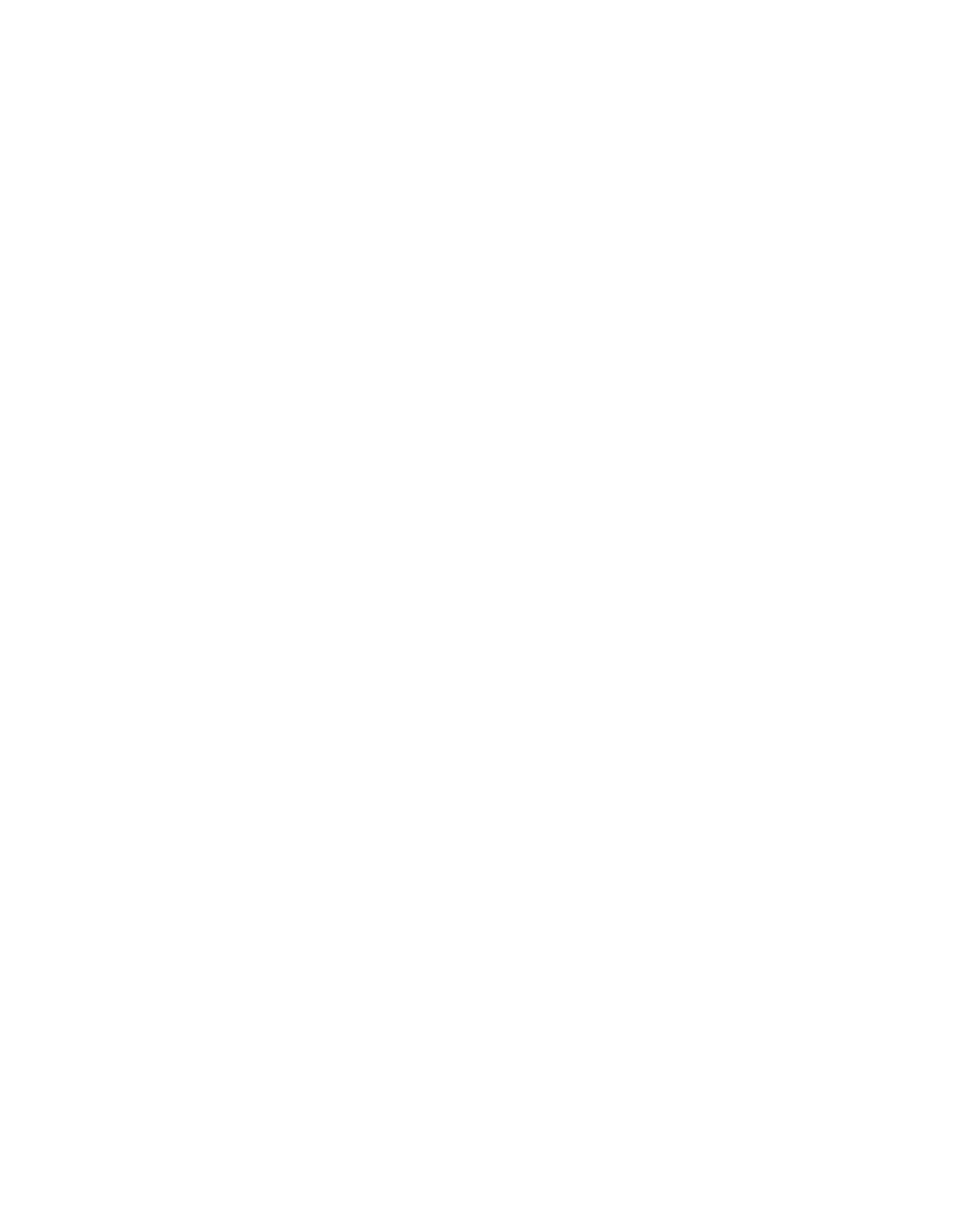
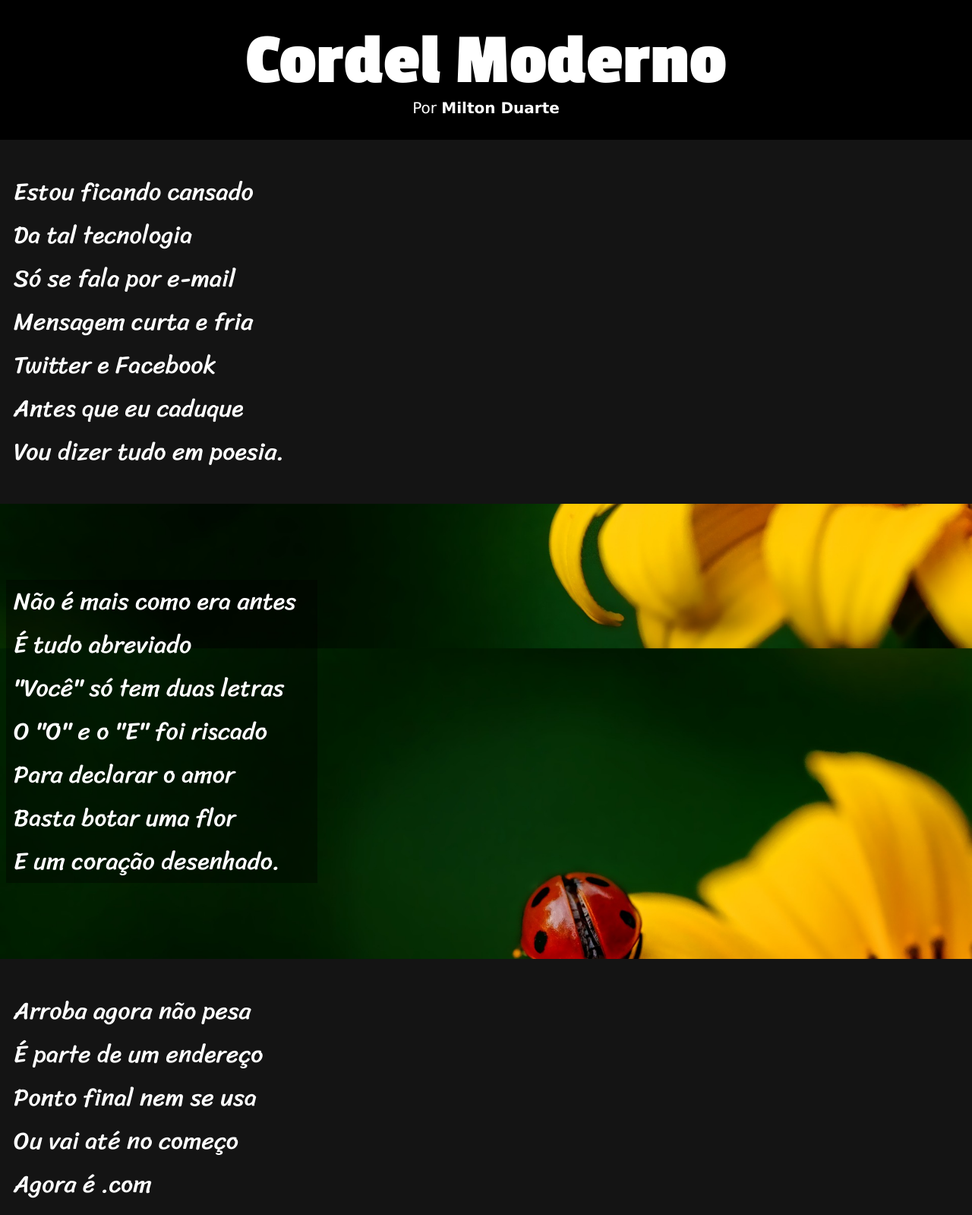
Before and after one commit to kinhoown/HTML-CSS, a plain HTML site: page modulo 3/atividade/01/cordel.html in a window 1280 px wide. Shown: the top 1599 px of the page at 76% size. Before the commit the page ends 800 px from the top, so only its background shows below. Drawn offline with Linux system fonts and the light colour scheme.

Commit message:
site finalizado
esperando correção!

```diff
--- a/modulo 3/atividade/01/cordel.css
+++ b/modulo 3/atividade/01/cordel.css
@@ -0,0 +1,92 @@
+@charset "UTF-8";
+
+@import url('https://fonts.googleapis.com/css2?family=Passion+One:wght@400;700;900&display=swap');
+
+@import url('https://fonts.googleapis.com/css2?family=Sriracha&display=swap');
+
+:root {
+    --fonte1: Verdana, Geneva, Tahoma, sans-serif;
+    --fonte2: 'Passion One', cursive;
+    --fonte3: 'Sriracha', cursive;
+}
+
+
+
+
+body{
+    background-image: url("imagem/juaninha.jpg");
+    background-repeat: no-repeat;
+    background-position: top right;
+    background-size: cover;
+
+    background-attachment: fixed;
+}
+
+
+
+
+header{
+    background-color: black;
+    color: white;
+    text-align: center;
+    margin: 0px -20px;
+}
+h1{
+    font-family: var(--fonte2);
+    font-size: 6em;
+    margin: -10px 0px -20px 0px;
+    padding: 30px 0px 0px 0px;
+
+}
+header>p{
+    margin: 16px 0px 0px 0px;
+    padding: 0px 0px 30px 0px;
+    font-size: 20px;
+}
+
+
+
+
+main{
+    padding: 0px 10px;
+}
+p{
+    font-family: var(--fonte3);
+    font-size: 2em;
+}
+.creditos{
+    font-family: var(--fonte1);
+}
+a{
+    text-decoration: none;
+    color:white;
+    font-weight: bolder;
+}
+a:hover{
+    text-decoration: underline;
+    color: rgb(148, 148, 255);
+}
+.fundo_preto{
+    color: white;
+    background-color: rgb(20, 20, 20);
+    margin: 0px -20px;
+    padding: 40px 20px;
+}
+.fundo_cinza{
+    background-color: rgba(0, 0, 0, 0.397);
+    color: white;
+    width: 390px;
+    margin: 100px -10px;
+    padding: 0px 10px;
+}
+
+
+
+
+footer{
+    background-color: black;
+    color: white;
+    text-align: center;
+    padding: 10px;
+    margin: -10px -20px;
+}
--- a/modulo 3/atividade/01/cordel.html
+++ b/modulo 3/atividade/01/cordel.html
@@ -7,6 +7,119 @@
     <link rel="stylesheet" href="cordel.css">
 </head>
 <body>
-
+    <header>
+        <h1>Cordel Moderno</h1>
+        <p class="creditos">Por <a class="creditos" href="https://www.recantodasletras.com.br/poesias/3186743" target="_blank">Milton Duarte</a></p>
+    </header>
+    <main>
+        <p class="fundo_preto">
+            Estou ficando cansado
+            <br>
+            Da tal tecnologia
+            <br>
+            Só se fala por e-mail
+            <br>
+            Mensagem curta e fria
+            <br>
+            Twitter e Facebook
+            <br>
+            Antes que eu caduque
+            <br>
+            Vou dizer tudo em poesia.
+        </p>
+        <p class="fundo_cinza">
+            Não é mais como era antes
+            <br>
+            É tudo abreviado
+            <br>
+            "Você" só tem duas letras
+            <br>
+            O "O" e o "E" foi riscado
+            <br>
+            Para declarar o amor
+            <br>
+            Basta botar uma flor
+            <br>
+            E um coração desenhado.
+        </p>
+        <p class="fundo_preto">
+            Arroba agora não pesa
+            <br>
+            É parte de um endereço
+            <br>
+            Ponto final nem se usa
+            <br>
+            Ou vai até no começo
+            <br>
+            Agora é .com
+            <br>
+            Se o saite é muito bom
+            <br>
+            Ele vale um alto preço.
+        </p>
+        <p class="fundo_preto">
+            Pra piorar a liguagem
+            <br>
+            O emoticom é um risco
+            <br>
+            Tem símbolo para tudo
+            <br>
+            Ponto e vírgula e um asterisco
+            <br>
+            Um beijo significa
+            <br>
+            Pra entender como fica
+            <br>
+            Decifre esse rabisco.
+        </p>
+        <p class="fundo_cinza">
+            Tenho saudade das cartas
+            <br>
+            Escritas com a própria mão
+            <br>
+            Mandava no mês de Junho
+            <br>
+            Só chegava no Verão
+            <br>
+            Mas matava a saudade
+            <br>
+            Era texto de verdade
+            <br>
+            Nas linhas do coração.
+        </p>
+        <p class="fundo_preto">
+            Agora, escrevo e envio
+            <br>
+            Chegando na mesma hora
+            <br>
+            Mas quando vou prosear
+            <br>
+            A pessoa foi embora
+            <br>
+            Abriu outro aplicativo
+            <br>
+            O mundo ficou cativo
+            <br>
+            Da tecnologia do agora.
+        </p>
+        <p class="fundo_preto">
+            Felizmente, pra orar
+            <br>
+            Não precisa de internet
+            <br>
+            Deus escuta todo mundo
+            <br>
+            Se quiser, faça esse teste
+            <br>
+            Dois pontos são dois joelhos
+            <br>
+            Seus lábios são aparelhos
+            <br>
+            Deixe que Deus interprete.
+        </p>
+    </main>
+    <footer class="creditos">
+        Site criado por <a class="creditos" href="https://github.com/kinhoown" target="_blank">Erick Alexandre</a> como atividade do <a class="creditos" href="https://www.cursoemvideo.com" target="_blank">CursoemVideo</a>
+    </footer>
 </body>
 </html>
```
Also changed, not shown: modulo 3/atividade/01/imagem/juaninha.jpg (added), modulo 3/atividade/01/imagem/livro.jpg (added).
